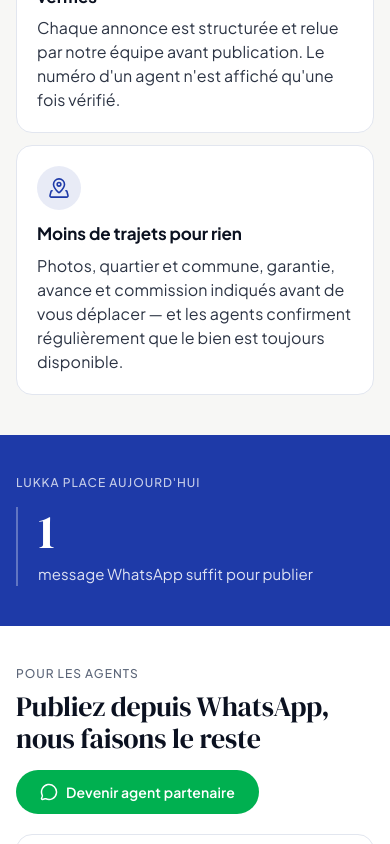
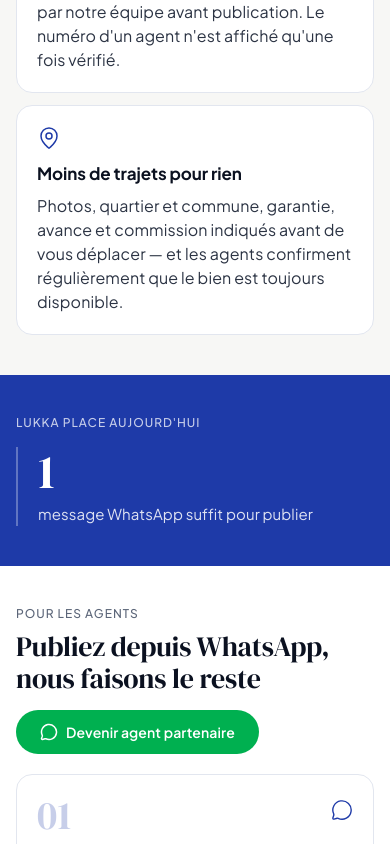
Before and after one commit to Lukkaplace186/lukka-place, a Next.js app in the folder web/: page /a-propos in a window 390 px wide. Shown: the part 2140-2984 px from the top of the page. Built offline with nearby package versions, Linux system fonts and the light colour scheme; no server answers; the database is empty.

Commit message:
feat(web): About page icons — no sparkle, no circle tiles
Bubble / layers / calendar-check for the agent steps, phone / badge-check /
map-pin for what changes; stroke 1.5, plain blue, no round backgrounds.

Co-Authored-By: Claude Opus 5.5 <noreply@anthropic.com>

```diff
--- a/web/app/(site)/a-propos/page.js
+++ b/web/app/(site)/a-propos/page.js
@@ -1,6 +1,6 @@
 import Image from 'next/image';
 import Link from 'next/link';
-import { MessageCircle, PhoneCall, ShieldCheck, MapPinned, Send, Sparkles, Users } from 'lucide-react';
+import { BadgeCheck, CalendarCheck, Layers, MapPin, MessageCircle, PhoneCall } from 'lucide-react';
 import Breadcrumb from '@/components/Breadcrumb';
 import { getT } from '@/lib/i18n/server';
 import { cachedListingsTotal, cachedPopularCommunes } from '@/lib/listingsCached';
@@ -49,13 +49,13 @@ export default async function AboutPage() {
 
   const changes = [
     { icon: PhoneCall, title: t('about.change1Title'), body: t('about.change1Body') },
-    { icon: ShieldCheck, title: t('about.change2Title'), body: t('about.change2Body') },
-    { icon: MapPinned, title: t('about.change3Title'), body: t('about.change3Body') },
+    { icon: BadgeCheck, title: t('about.change2Title'), body: t('about.change2Body') },
+    { icon: MapPin, title: t('about.change3Title'), body: t('about.change3Body') },
   ];
   const steps = [
-    { icon: Send, title: t('about.agentsStep1Title'), body: t('about.agentsStep1Body') },
-    { icon: Sparkles, title: t('about.agentsStep2Title'), body: t('about.agentsStep2Body') },
-    { icon: Users, title: t('about.agentsStep3Title'), body: t('about.agentsStep3Body') },
+    { icon: MessageCircle, title: t('about.agentsStep1Title'), body: t('about.agentsStep1Body') },
+    { icon: Layers, title: t('about.agentsStep2Title'), body: t('about.agentsStep2Body') },
+    { icon: CalendarCheck, title: t('about.agentsStep3Title'), body: t('about.agentsStep3Body') },
   ];
   const figures = [
     total > 0 ? { value: total, label: t('about.figuresListings', { count: total }) } : null,
@@ -156,9 +156,7 @@ export default async function AboutPage() {
           <div className="mt-5 grid gap-3 sm:mt-10 sm:gap-4 md:grid-cols-3">
             {changes.map(({ icon: Icon, title, body }) => (
               <article key={title} className="rounded-2xl border border-line bg-surface p-5 sm:p-8">
-                <span className="inline-flex h-11 w-11 items-center justify-center rounded-full bg-blue/10 text-blue">
-                  <Icon size={22} strokeWidth={1.75} aria-hidden="true" />
-                </span>
+                <Icon size={24} strokeWidth={1.5} aria-hidden="true" className="text-blue" />
                 <h3 className="u-title-card mt-3 text-ink sm:mt-5">{title}</h3>
                 <p className="u-body mt-2 text-ink-70">{body}</p>
               </article>
@@ -204,7 +202,7 @@ export default async function AboutPage() {
           {steps.map(({ icon: Icon, title, body }, i) => (
             <li key={title} className="relative rounded-2xl border border-line bg-surface p-5 sm:p-8">
               <span className="u-tabular font-display text-[2.5rem] leading-none text-blue/25">{String(i + 1).padStart(2, '0')}</span>
-              <Icon size={22} strokeWidth={1.75} aria-hidden="true" className="absolute right-6 top-7 text-blue sm:right-8 sm:top-9" />
+              <Icon size={22} strokeWidth={1.5} aria-hidden="true" className="absolute right-5 top-6 text-blue sm:right-8 sm:top-9" />
               <h3 className="u-title-card mt-2 text-ink sm:mt-4">{title}</h3>
               <p className="u-body mt-2 text-ink-70">{body}</p>
             </li>
```
